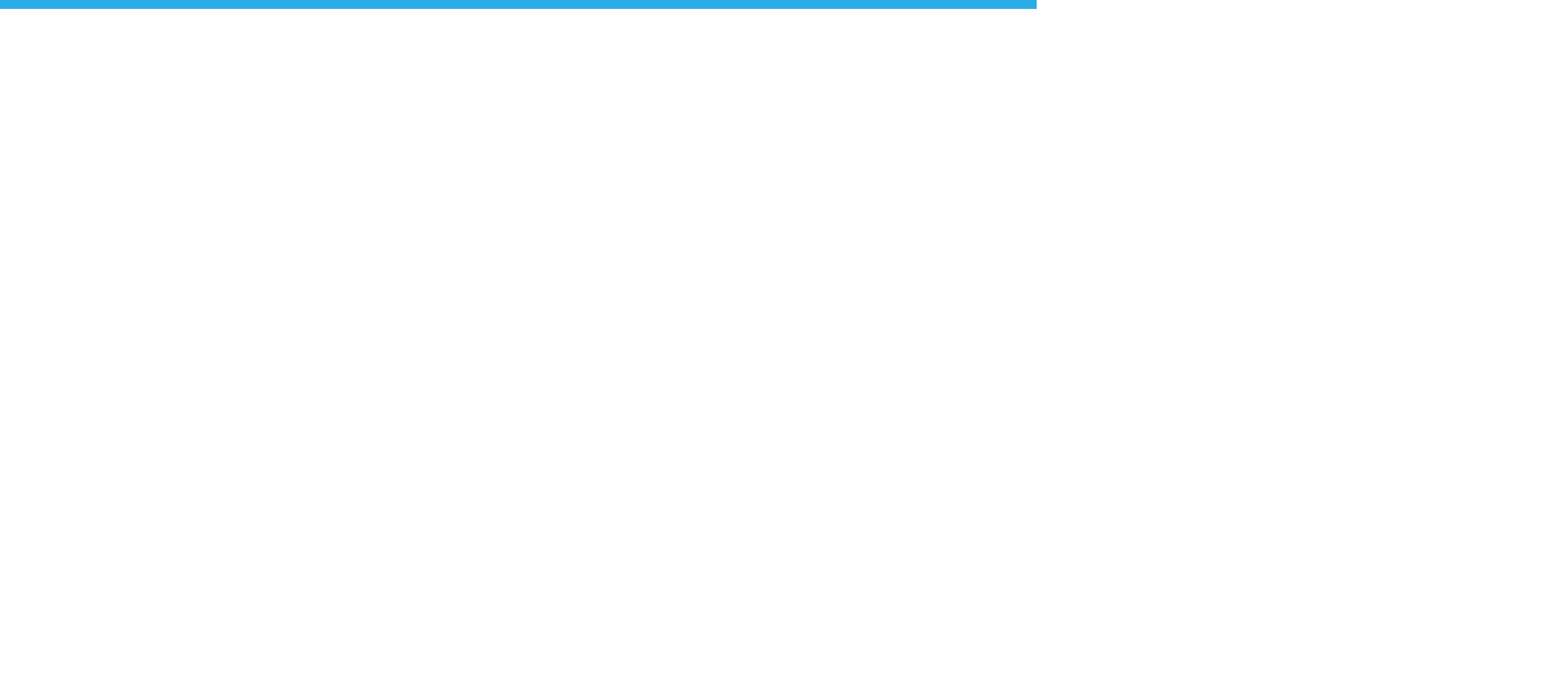
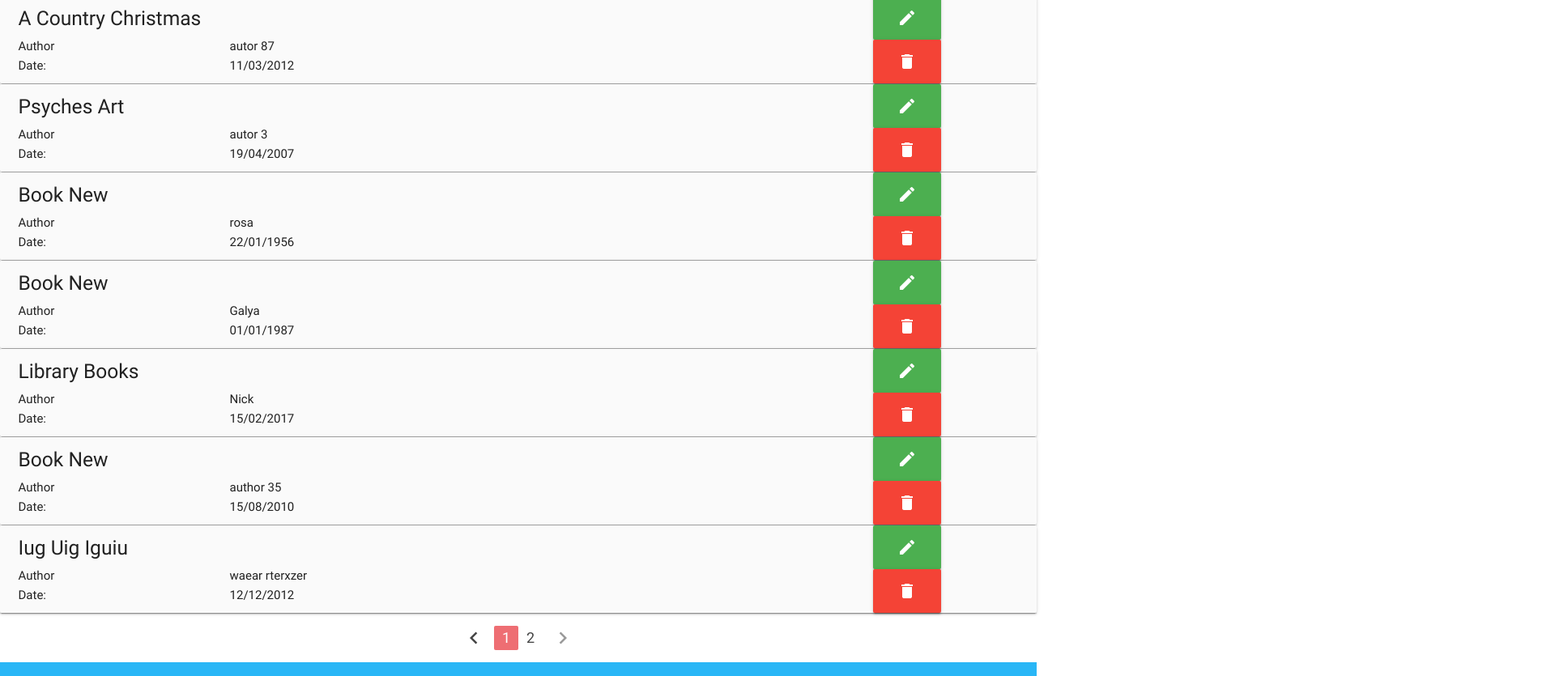
Before and after one commit to NikkAdiger/Library, an Angular app: page /home in a window 1280 px wide. Shown: the part 125-960 px from the top of the page at 81% size, 1920 px wide, since content can reach past the window. Before the commit the page ends 800 px from the top, so only its background shows below. Built offline with nearby package versions, Linux system fonts and the light colour scheme; no server answers; data requests are answered from the project's data file.

Commit message:
Merge branch 'Nickv1' into masterNick
# Conflicts:
#	README.md

```diff
--- a/db.json
+++ b/db.json
@@ -6,7 +6,7 @@
   "books": [
     {
       "id": 2,
-      "author": "autor 89",
+      "author": "autor 87",
       "date": "11/03/2012",
       "tittle": "A Country Christmas"
     },
@@ -14,12 +14,6 @@
       "id": 3,
       "author": "autor 3",
       "date": "19/04/2007",
-      "tittle": "Psyches Art"
-    },
-    {
-      "id": 5,
-      "author": "autor 3",
-      "date": "20/04/2007",
       "tittle": "Psyches Art"
     },
     {
@@ -45,6 +39,12 @@
       "tittle": "Book new 4",
       "date": "15/08/2010",
       "id": 15
+    },
+    {
+      "author": "waear rterxzer",
+      "tittle": "iug uig iguiu",
+      "date": "12/12/2012",
+      "id": 16
     }
   ]
 }
--- a/src/app/components/home/books/books.component.ts
+++ b/src/app/components/home/books/books.component.ts
@@ -15,6 +15,7 @@ export class BooksComponent implements OnInit {
 
   @Output() bookDel = new EventEmitter<Book>();
   @Output() bookChange = new EventEmitter<Book>();
+  @Output() bookCreate = new EventEmitter<Book>();
   @Output() bookEdit = new EventEmitter<boolean>();
   @Input() book: Book;
   @Input() books: Book[];
@@ -44,7 +45,7 @@ export class BooksComponent implements OnInit {
 
     this.message = new Message('', '');
     this.form = new FormGroup({
-      'tittle': new FormControl(null, [Validators.required], this.isBusyTittle.bind(this)),
+      'tittle': new FormControl(null, [Validators.required]),
       'author': new FormControl(null, [Validators.required]),
       'date': new FormControl(null, [Validators.required, Validators.pattern(Regex.validDate)])
     });
@@ -68,7 +69,7 @@ export class BooksComponent implements OnInit {
     if (this.newBook) {
       this.booksService.postBasicApi('books', this.book)
         .subscribe((book: Book) => {
-          this.bookChange.emit(book);
+          this.bookCreate.emit(book);
         });
     } else {
       this.bookChange.emit(this.book);
@@ -78,8 +79,6 @@ export class BooksComponent implements OnInit {
   }
 
   onCancel() {
-
-    console.log(this.form);
 
     if (this.newBook) {
       this.books.splice(0, 1);
--- a/src/app/components/home/home.component.html
+++ b/src/app/components/home/home.component.html
@@ -19,6 +19,7 @@
       <app-books
         (bookDel)="bookDel($event)"
         (bookChange)="bookChange($event)"
+        (bookCreate)="bookCreate($event)"
         (bookEdit)="bookEdit($event)"
         [book]="book"
         [books]="books"
--- a/src/app/components/home/home.component.ts
+++ b/src/app/components/home/home.component.ts
@@ -14,7 +14,7 @@ export class HomeComponent implements OnInit {
 
   books: Book[];
   totalPages = [1];
-  currentPage = 0;
+  currentPage = 1;
   isLoaded = false;
 
   addBook: boolean;
@@ -29,14 +29,13 @@ export class HomeComponent implements OnInit {
         this.totalPages = Array(Math.ceil(count.counts / this.booksService.booksPerPage)) || [1];
       });
 
-    this.showPage(1);
+    this.showPage(this.currentPage);
     this.addBook = true;
   }
 
   bookDel(book) {
-
     this.isLoaded = false;
-    this.booksService.deleteBasicApi('books', +book.id)
+    this.booksService.deleteBasicApi('books', book._id)
       .subscribe(() => {
         this.showPage(this.currentPage);
       });
@@ -54,6 +53,12 @@ export class HomeComponent implements OnInit {
       });
   }
 
+  bookCreate(book) {
+    if (book) {
+      this.showPage(this.currentPage);
+    }
+  }
+
   onAdd() {
 
     this.addBook = false;
@@ -63,6 +68,7 @@ export class HomeComponent implements OnInit {
   }
 
   showPage(pageNumber) {
+
     if (pageNumber < 1 || pageNumber > this.totalPages.length) {
       return;
     }
@@ -71,10 +77,9 @@ export class HomeComponent implements OnInit {
 
     this.booksService.getbooksPage(pageNumber)
       .subscribe((books: Book[]) => {
-        books.forEach((element) => {
-          this.books = books;
-          this.isLoaded = true;
-        });
+
+        this.books = books;
+        this.isLoaded = true;
       });
   }
 
--- a/src/app/core/basic-api.ts
+++ b/src/app/core/basic-api.ts
@@ -6,7 +6,7 @@ import { Observable } from 'rxjs/Observable';
 
 export class BasicApi {
 
-  private baseUrl = 'http://quiet-bastion-50090.herokuapp.com:3000/';
+  private baseUrl = 'http://localhost:8081/';
 
   constructor(public http: HttpClient) {
   }
@@ -31,7 +31,7 @@ export class BasicApi {
     return this.http.put(this.getUrl(key), data);
   }
 
-  deleteBasicApi(key: string, id: number): Observable<any> {
+  deleteBasicApi(key: string, id: string): Observable<any> {
 
     return this.http.delete(this.getUrl(key) + '/' + id);
   }
--- a/src/app/services/books.service.ts
+++ b/src/app/services/books.service.ts
@@ -25,7 +25,8 @@ export class BooksService extends BasicApi {
 
   getbooksPage(page: number): Observable<Book[]> {
 
-    return this.getBasicApi('books/?' + 'offset=' + (page - 1) * this.booksPerPage + '&limit=' + this.booksPerPage);
+//    return this.getBasicApi('books/?' + 'offset=' + (page - 1) * this.booksPerPage + '&limit=' + this.booksPerPage);
+    return this.getBasicApi('books');
   }
 
   getCountPage(): Observable<Count> {
@@ -43,7 +44,7 @@ export class BooksService extends BasicApi {
     return this.putBasicApi('books', book);
   }
 
-  delBook(id: number): Observable<any> {
+  delBook(id: string): Observable<any> {
 
     return this.deleteBasicApi('books', id);
   }
```
Also changed, not shown: package.json (+7 -3 lines), server.js (added, +9 -0 lines), src/app/server.js (added, +9 -0 lines).
